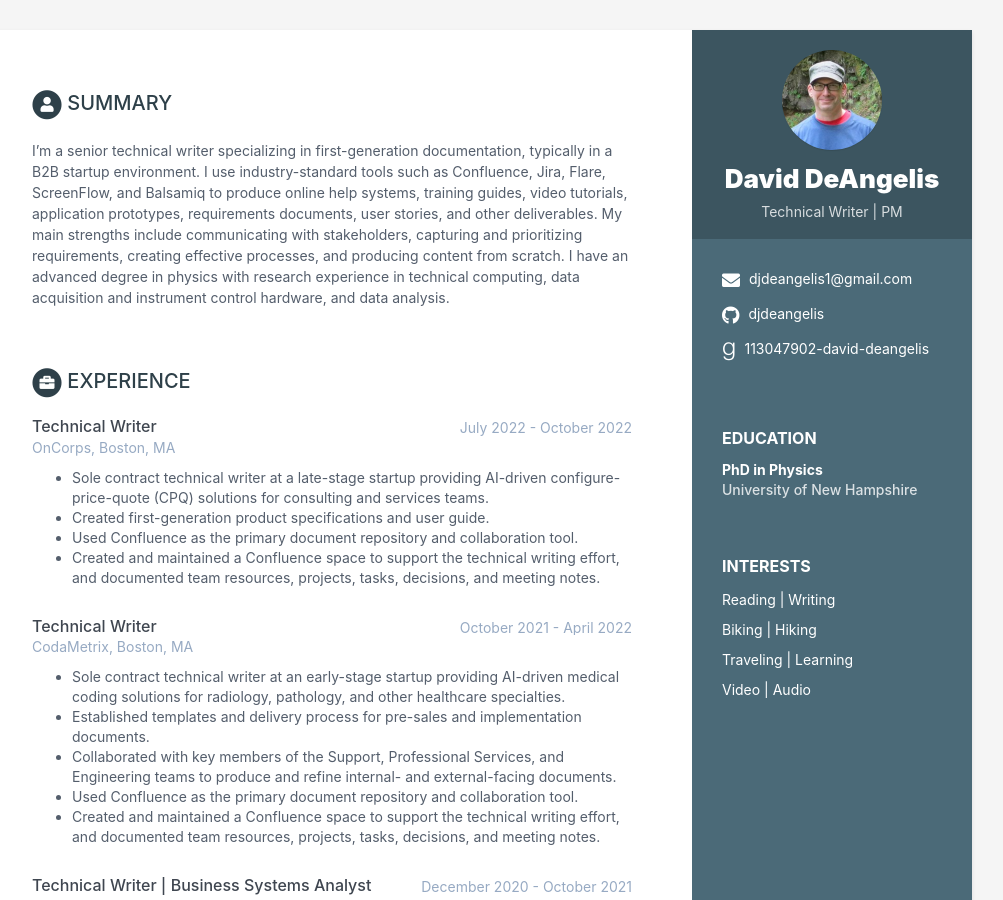
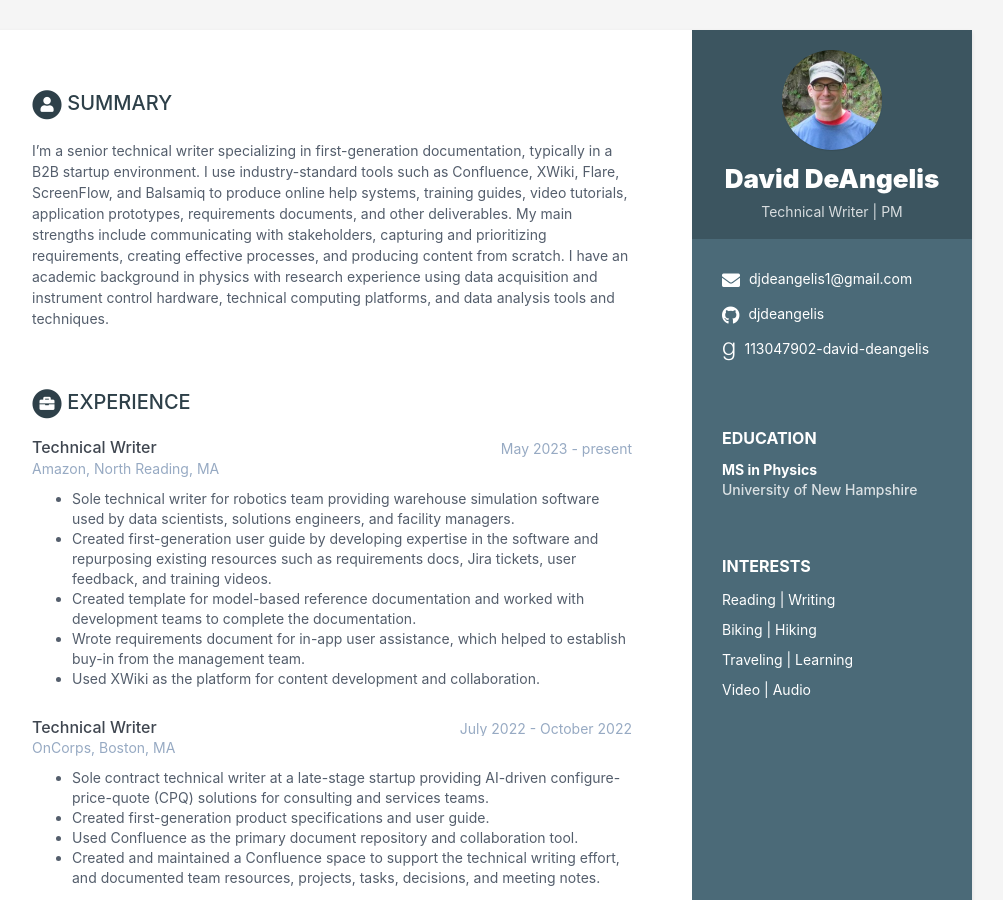
Before and after one commit to djdeangelis/djdeangelis.github.io, a Jekyll site: the page built from index.html, in a window 1280 px wide and 900 px high. Shown: the whole window, without its empty margins (168-1171 px from the left). Built offline with Jekyll 4.4.1, drawn with Linux system fonts in a browser that asks for light colours; some of the changed text lies outside the part shown.

Commit message:
Update data file

```diff
--- a/_data/data.yml
+++ b/_data/data.yml
@@ -46,13 +46,13 @@ career-profile:
     title: Summary
     summary: |
           I’m a senior technical writer specializing in first-generation documentation, typically in a B2B startup environment. I use industry-standard tools
-          such as Confluence, Jira, Flare, ScreenFlow, and Balsamiq to produce online help systems, training guides, video tutorials, application prototypes,
-          requirements documents, user stories, and other deliverables. My main strengths include communicating with stakeholders, capturing and prioritizing
-          requirements, creating effective processes, and producing content from scratch. I have an advanced degree in physics with research experience in
-          technical computing, data acquisition and instrument control hardware, and data analysis.
+          such as Confluence, XWiki, Flare, ScreenFlow, and Balsamiq to produce online help systems, training guides, video tutorials, application prototypes,
+          requirements documents, and other deliverables. My main strengths include communicating with stakeholders, capturing and prioritizing
+          requirements, creating effective processes, and producing content from scratch. I have an academic background in physics with research experience using
+          data acquisition and instrument control hardware, technical computing platforms, and data analysis tools and techniques.
 
 education:
-    - degree: PhD in Physics
+    - degree: MS in Physics
       university: University of New Hampshire
       time:
       details: |
@@ -62,6 +62,16 @@ education:
           - Bullet point
 
 experiences:
+    - role: Technical Writer
+      time: May 2023 - present
+      company: Amazon, North Reading, MA
+      details: |
+          - Sole technical writer for robotics team providing warehouse simulation software used by data scientists, solutions engineers, and facility managers.
+          - Created first-generation user guide by developing expertise in the software and repurposing existing resources such as requirements docs, Jira tickets, user feedback, and training videos.
+          - Created template for model-based reference documentation and worked with development teams to complete the documentation.
+          - Wrote requirements document for in-app user assistance, which helped to establish buy-in from the management team.
+          - Used XWiki as the platform for content development and collaboration.
+
     - role: Technical Writer
       time: July 2022 - October 2022
       company: OnCorps, Boston, MA
@@ -266,8 +276,8 @@ publications:
 skills:
     title: Software Skills
     details: |
-        **Authoring** -- Confluence, Flare, FrameMaker, Markdown/reST, HTML/CSS, LaTeX, git/GitHub <br>
-        **Productivity** -- Jira, Sublime Text, Trello, OmniFocus, MindNode, Slack, ProductPlan <br>
+        **Authoring** -- Confluence, XWiki, Flare, FrameMaker, Markdown/reST, HTML/CSS, LaTeX, git/GitHub <br>
+        **Productivity** -- Jira, Sublime Text, Trello, OmniFocus, MindNode, ProductPlan <br>
         **Prototyping** --  InVision, Balsamiq, ProtoShare, Axure, Draw.io, OmniGraffle <br>
         **Media** -- Screenflow, Camtasia, Final Cut Pro X, Audition, SnagIt, GIMP, Wistia
 
```
